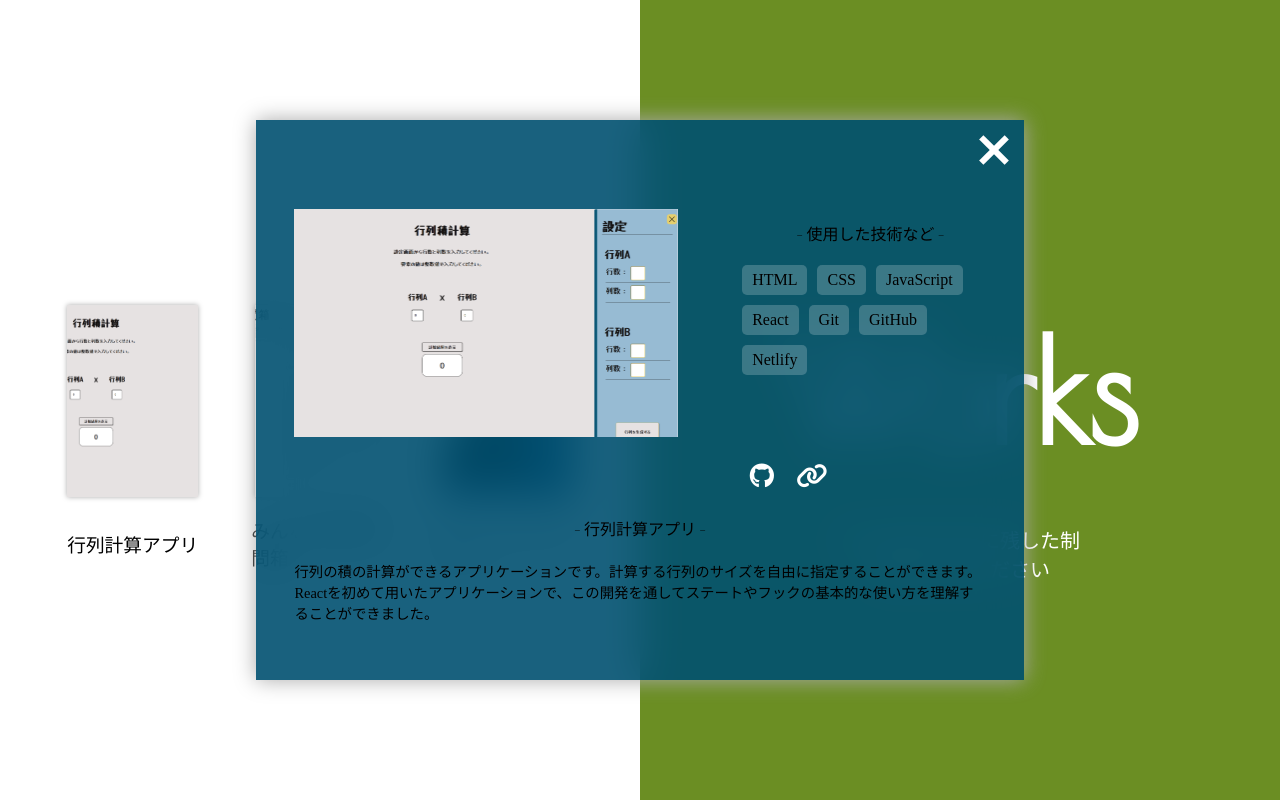
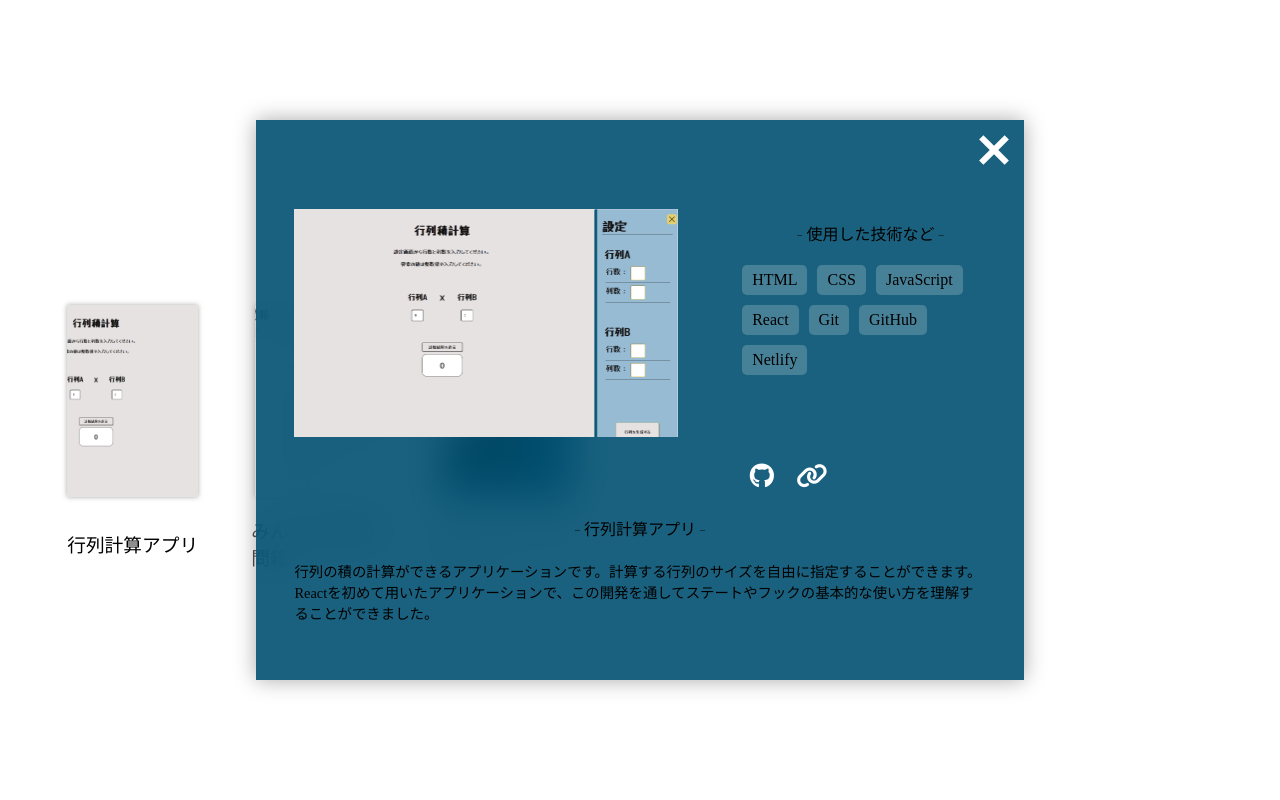
Before and after one commit to LSbard000com/My-Portfolio, a React (Vite) app: page / in a window 1280 px wide. Both pictures are taken after a click on the element 132 px from the left and 5839 px from the top of the page. Shown: the part 5439-6239 px from the top of the page. Built offline with nearby package versions, Linux system fonts and the light colour scheme; no server answers; a web font is replaced by a local one.

Commit message:
ブログ表示画面を修正

```diff
--- a/src/components/Rssfeed.tsx
+++ b/src/components/Rssfeed.tsx
@@ -1,7 +1,7 @@
 import { useState, useEffect } from 'react';
 import axios from 'axios'; // フェッチ用
 import { XMLParser } from 'fast-xml-parser';
-import Title from './Title';
+import { motion } from 'framer-motion'
 
 interface NoteItem {
     title: string
@@ -48,7 +48,7 @@ const Rssfeed = () => {
         <>
         <div id='blog' className='blog'>
             <div className='new-posts'>
-                <h2>New Posts</h2>
+                <h2>New Posts!</h2>
             </div>
             <div className='blog-area'>
                 <ul>
--- a/src/components/Title.tsx
+++ b/src/components/Title.tsx
@@ -28,9 +28,9 @@ const Title:React.FC<TitleProps> = ({title, text, animationType}) => {
   return (
     <motion.div
       className='section-title'
-      initial={{backgroundColor: '#ffffff'}}
-      animate={inView ? {backgroundColor: '#6b8e23'} : {}}
-      transition={{duration: 2}}
+      initial={{ opacity: 0 }}
+      animate={inView ? { opacity: 1 } : {}}
+      transition={{duration: 4}}
     >
       <div className='sticky'>
         <div className="title" ref={ref}>
--- a/src/components/Top.tsx
+++ b/src/components/Top.tsx
@@ -20,13 +20,21 @@ const top = () => {
   return (
     <div id='top' className='top'>
         <div className='title' ref={ref}>
+            <motion.div
+            className='Masato-Komukai'
+            initial={{ opacity: 0}}
+            animate={{ opacity: 1}}
+            transition={{duration: 1, delay: 7}}
+            >
+            Masato Komukai Portfolio
+            </motion.div>
 
             {/* タイトル画像 */}
             <motion.img
                 src={topImage}
                 alt='top image'
-                initial={{opacity: 0, boxShadow: '0px 0px 0px #aaa'}}
-                animate={inView ? { opacity: 1, boxShadow: '0px 0px 20px #aaa'} : {}}
+                initial={{opacity: 0 }}
+                animate={inView ? { opacity: 1 } : {}}
                 transition={{ duration: 5, delay: 6 }}
             />
 
@@ -40,7 +48,7 @@ const top = () => {
                 <h1>Welcome to</h1>
             </motion.div>
             <div className='title-texts'>
-                <div className='title-text name'>
+                <div className='title-text'>
                     <motion.h2
                         className='first'
                         initial={{opacity: 0, x: -50}}
@@ -57,9 +65,8 @@ const top = () => {
                     >
                         Komukai
                     </motion.h2>
-                </div>
-                <div className='title-text portfolio'>
                     <motion.h2
+                        className='portfolio'
                         initial={{opacity: 0, x: -50}}
                         animate={inView ? { opacity: 1, x: 0 } : {}}
                         transition={{ duration: 2 , delay: 4}}
```
